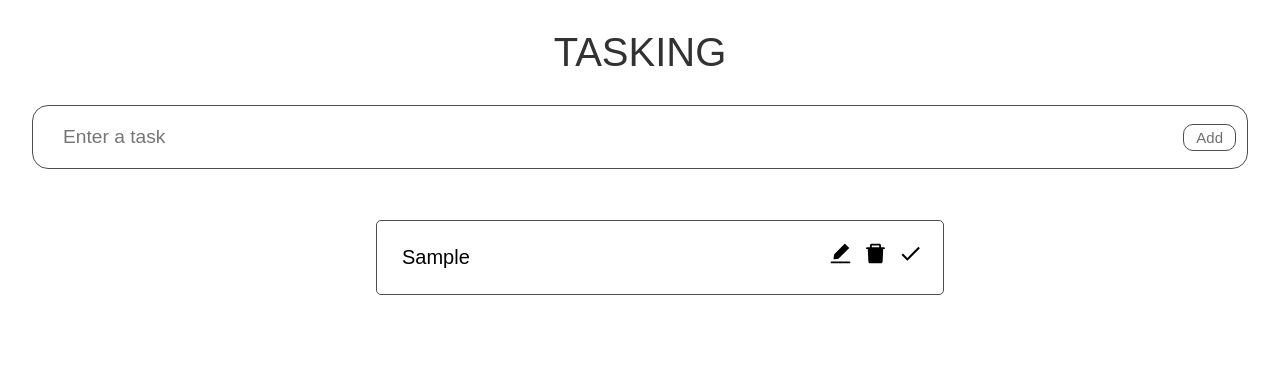
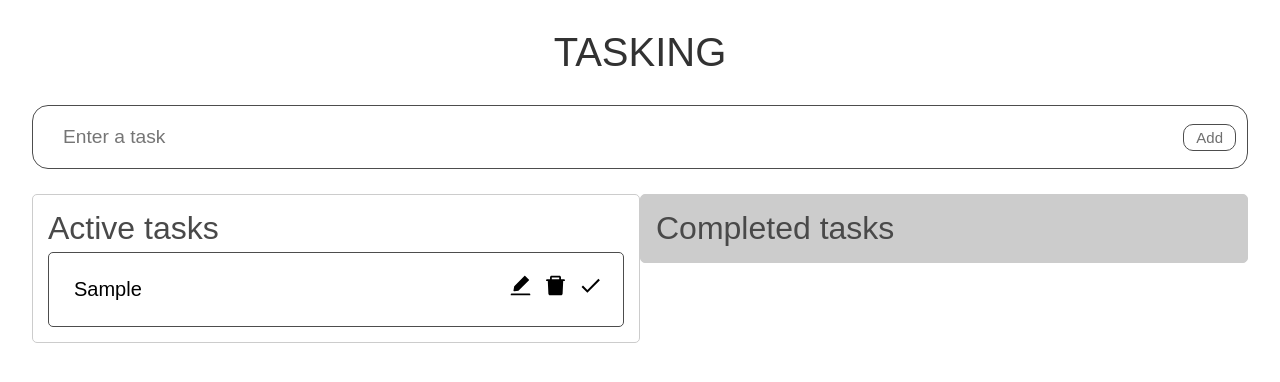
Before and after one commit to christianhamamdjian/react-typescript-todo-app, a React (Create React App) app: page / in a window 1280 px wide. Both pictures are taken after typing "Sample" into the empty fields and a click on the button "Add". Shown: the top 382 px of the page. Built offline with nearby package versions, Linux system fonts and the light colour scheme.

Commit message:
Implemented the drag and drop functionality

```diff
--- a/package.json
+++ b/package.json
@@ -9,8 +9,10 @@
     "@types/jest": "^27.4.1",
     "@types/node": "^16.11.26",
     "@types/react": "^17.0.39",
+    "@types/react-beautiful-dnd": "^13.1.2",
     "@types/react-dom": "^17.0.13",
     "react": "^17.0.2",
+    "react-beautiful-dnd": "^13.1.0",
     "react-dom": "^17.0.2",
     "react-icons": "^4.3.1",
     "react-scripts": "5.0.0",
--- a/src/App.tsx
+++ b/src/App.tsx
@@ -3,10 +3,13 @@
 import InputField from "./components/InputField";
 import TodoList from "./components/TodoList";
 import TodoReducer from "./TodoReducer";
+import { Todo } from "./model";
+import { DragDropContext, DropResult } from "react-beautiful-dnd";
 
 const App: React.FC = () => {
   const [todo, setTodo] = useState<string>("");
   const [todos, dispatch] = useReducer(TodoReducer, []);
+  const [completedTodos, setCompletedTodos] = useState<Todo[]>([]);
 
   const handleAdd = (e: React.FormEvent) => {
     e.preventDefault();
@@ -15,13 +18,45 @@
       setTodo("");
     }
   };
-
+  const onDragEnd = (result: DropResult) => {
+    const { source, destination } = result;
+    if (!destination) return;
+    if (
+      destination.droppableId === source.droppableId &&
+      destination.index === source.index
+    )
+      return;
+    let add,
+      active = todos,
+      complete = completedTodos;
+    if (source.droppableId === "TodosList") {
+      add = active[source.index];
+      active.splice(source.index, 1);
+    } else {
+      add = complete[source.index];
+      complete.splice(source.index, 1);
+    }
+    if (source.droppableId === "TodosList") {
+      active.splice(destination.index, 0, add);
+    } else {
+      complete.splice(destination.index, 0, add);
+    }
+    setCompletedTodos(complete);
+    setCompletedTodos(active);
+  };
   return (
-    <div className="App">
-      <span className="heading">Tasking</span>
-      <InputField todo={todo} setTodo={setTodo} handleAdd={handleAdd} />
-      <TodoList todos={todos} dispatch={dispatch} />
-    </div>
+    <DragDropContext onDragEnd={onDragEnd}>
+      <div className="App">
+        <span className="heading">Tasking</span>
+        <InputField todo={todo} setTodo={setTodo} handleAdd={handleAdd} />
+        <TodoList
+          todos={todos}
+          completedTodos={completedTodos}
+          setCompletedTodos={setCompletedTodos}
+          dispatch={dispatch}
+        />
+      </div>
+    </DragDropContext>
   );
 };
 
--- a/src/components/SingleTodo.tsx
+++ b/src/components/SingleTodo.tsx
@@ -4,13 +4,15 @@
 import { Todo } from "../model";
 import "./styles.css";
 import { Actions } from "../TodoReducer";
+import { Draggable } from "react-beautiful-dnd";
 
 type Props = {
   todo: Todo;
   todos: Todo[];
   dispatch: React.Dispatch<Actions>;
+  index: number;
 };
-const SingleTodo: React.FC<Props> = ({ todo, dispatch }) => {
+const SingleTodo: React.FC<Props> = ({ todo, dispatch, index }) => {
   const [edit, setEdit] = useState<boolean>(false);
   const [editTodo, setEditTodo] = useState<string>(todo.todo);
   const handleDone = (id: number) => {
@@ -29,11 +31,16 @@
   }, [edit]);
   const inputRef = useRef<HTMLInputElement>(null);
   return (
+    <Draggable draggableId={todo.id.toString()} index={index}>
+      {(provided, snapshot) => (
         <form
-      className="todos__single"
+          className={`todos__single ${snapshot.isDragging ? "drag" : ""}`}
           onSubmit={(e) => {
             handleEdit(e, todo.id);
           }}
+          {...provided.draggableProps}
+          {...provided.dragHandleProps}
+          ref={provided.innerRef}
         >
           {edit ? (
             <input
@@ -67,6 +74,8 @@
             </span>
           </div>
         </form>
+      )}
+    </Draggable>
   );
 };
 
--- a/src/components/TodoList.tsx
+++ b/src/components/TodoList.tsx
@@ -3,25 +3,62 @@
 import { Todo } from "../model";
 import SingleTodo from "./SingleTodo";
 import { Actions } from "../TodoReducer";
+import { Droppable } from "react-beautiful-dnd";
 
 interface Props {
   todos: Todo[];
+  completedTodos: Todo[];
+  setCompletedTodos: React.Dispatch<React.SetStateAction<Todo[]>>;
   dispatch: React.Dispatch<Actions>;
 }
 
-const TodoList: React.FC<Props> = ({ todos, dispatch }) => {
+const TodoList: React.FC<Props> = ({ todos, completedTodos, dispatch }) => {
   return (
-    <div className="todos">
-      <ul>
-        {todos.map((todo) => (
+    <div className="container">
+      <Droppable droppableId="TodosList">
+        {(provided, snapshot) => (
+          <div
+            className={`todos ${snapshot.isDraggingOver ? "dragactive" : ""}`}
+            ref={provided.innerRef}
+            {...provided.droppableProps}
+          >
+            <span className="todos__heading">Active tasks</span>
+            {todos.map((todo, index) => (
               <SingleTodo
+                index={index}
                 todo={todo}
                 key={todo.id}
                 todos={todos}
                 dispatch={dispatch}
               />
             ))}
-      </ul>
+            {provided.placeholder}
+          </div>
+        )}
+      </Droppable>
+      <Droppable droppableId="TodosRemove">
+        {(provided, snapshot) => (
+          <div
+            className={`todos remove ${
+              snapshot.isDraggingOver ? "dragcomplete" : ""
+            }`}
+            ref={provided.innerRef}
+            {...provided.droppableProps}
+          >
+            <span className="todos__heading">Completed tasks</span>
+            {completedTodos.map((todo, index) => (
+              <SingleTodo
+                index={index}
+                todo={todo}
+                key={todo.id}
+                todos={completedTodos}
+                dispatch={dispatch}
+              />
+            ))}
+            {provided.placeholder}
+          </div>
+        )}
+      </Droppable>
     </div>
   );
 };
--- a/src/components/styles.css
+++ b/src/components/styles.css
@@ -52,6 +52,7 @@
 }
 
 .todos {
+  border: 1px solid #ccc;
   border-radius: 5px;
   display: flex;
   flex-direction: column;
@@ -61,22 +62,22 @@
   background-color: rgb(255, 255, 255);
 }
 
+.remove {
+  background-color: rgb(204, 204, 204);
+}
+
 .dragactive {
-  background-color: rgb(255, 255, 255);
+  background-color: rgb(214, 214, 214);
 }
 
 .dragcomplete {
-  background-color: rgb(255, 255, 255);
-}
-
-.remove {
-  background-color: rgb(255, 255, 255);
+  background-color: rgb(180, 180, 180);
 }
 
 .todos__heading {
-  font-size: 5rem;
+  font-size: 2rem;
   /* text-align: center; */
-  color: white;
+  color: rgb(73, 73, 73);
 }
 
 .todos__single {
```
Also changed, not shown: 1 other file (tests, documents, lock files or other folders). Lines whose indentation alone changed are shown as unchanged.
